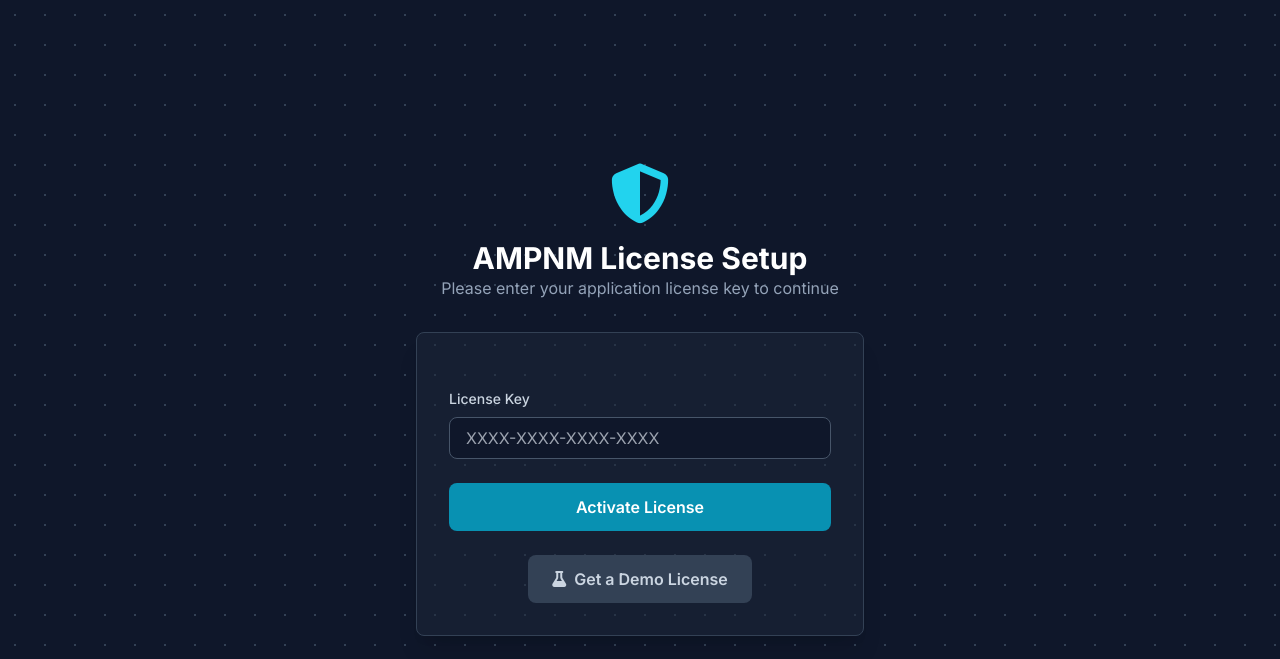
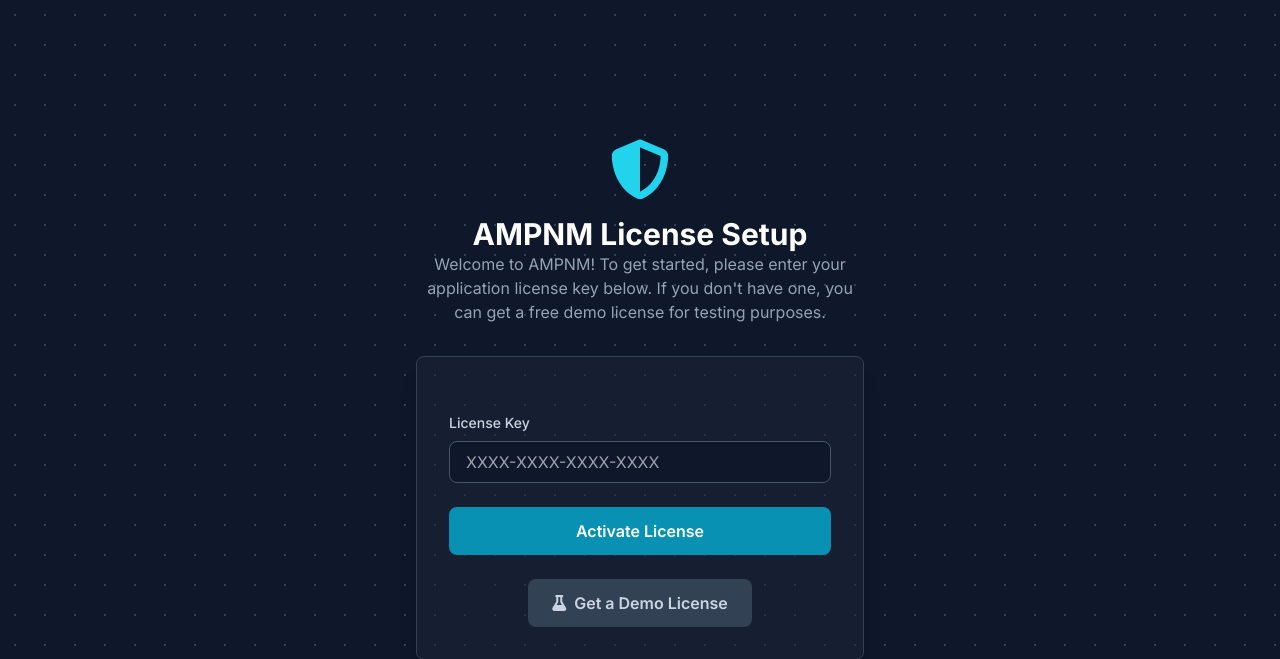
Before and after one commit to pranto48/ampnew, a PHP site: page /portal.itsupport.com.bd/docker-ampnm/ampnm-app-source/license_setup.php in a window 1280 px wide. Shown: the top 659 px of the page. Run offline with PHP 8.4, Linux system fonts and the light colour scheme; data that the repository does not hold is empty; some libraries are stand-ins or nearby versions.

Commit message:
[dyad] Added introductory text to the license setup page for better user guidance. - wrote 1 file(s)

```diff
--- a/portal.itsupport.com.bd/docker-ampnm/ampnm-app-source/license_setup.php
+++ b/portal.itsupport.com.bd/docker-ampnm/ampnm-app-source/license_setup.php
@@ -90,7 +90,10 @@ if ($_SERVER['REQUEST_METHOD'] === 'POST') {
         <div class="text-center mb-8">
             <i class="fas fa-shield-halved text-cyan-400 text-6xl"></i>
             <h1 class="text-3xl font-bold text-white mt-4">AMPNM License Setup</h1>
-            <p class="text-slate-400">Please enter your application license key to continue</p>
+            <p class="text-slate-400">
+                Welcome to AMPNM! To get started, please enter your application license key below.
+                If you don't have one, you can get a free demo license for testing purposes.
+            </p>
         </div>
         <form method="POST" action="license_setup.php" class="bg-slate-800/50 border border-slate-700 rounded-lg shadow-xl p-8 space-y-6">
             <div id="dynamic-message-container">
```
